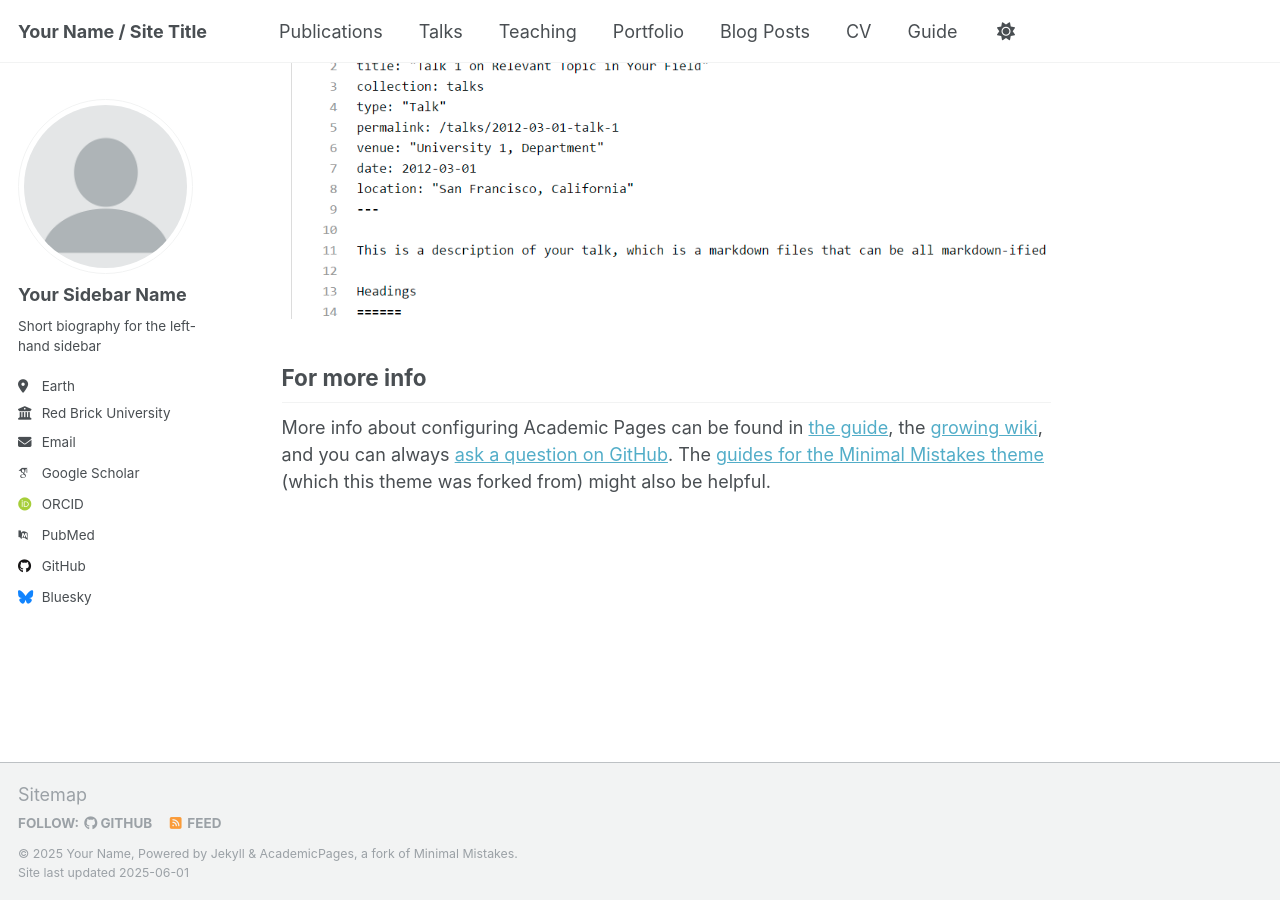
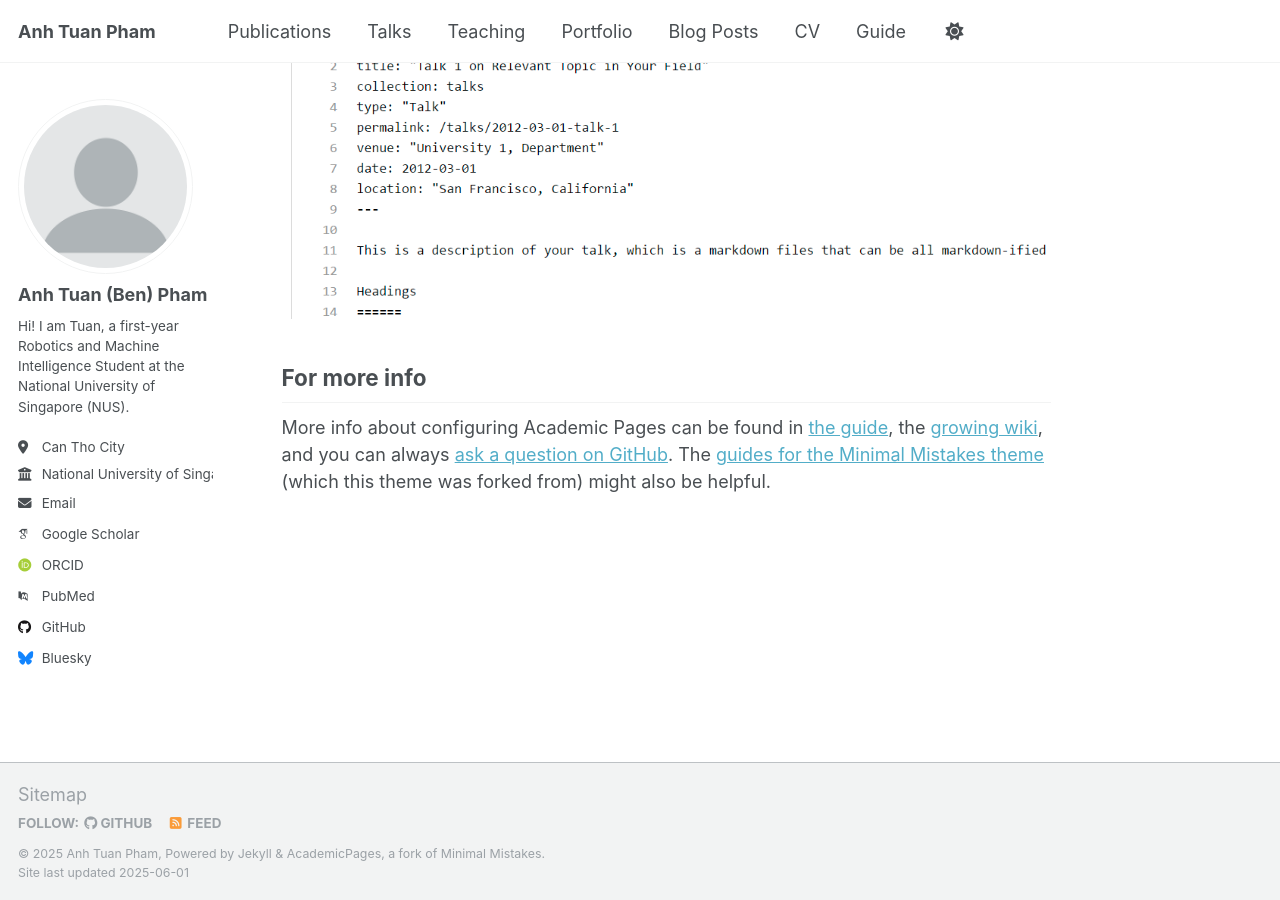
Before and after one commit to patuan07/patuan07.github.io, a Jekyll site: the page built from _pages/about.md, in a window 1280 px wide and 900 px high, scrolled down 2636 px. Built offline with Jekyll 4.4.1, drawn with Linux system fonts in a browser that asks for light colours; some web fonts are replaced.

Commit message:
Update _config.yml

```diff
--- a/_config.yml
+++ b/_config.yml
@@ -9,13 +9,13 @@
 # Basic Site Settings
 locale                   : "en-US"
 site_theme               : "default"
-title                    : "Your Name / Site Title"
+title                    : "Anh Tuan Pham"
 title_separator          : "-"
-name                     : &name "Your Name"
-description              : &description "personal description"
-url                      : https://academicpages.github.io # the base hostname & protocol for your site e.g. "https://[your GitHub username].github.io" or if you already have some other page hosted on Github then use "https://[your GitHub username].github.io/[Your Repo Name]"
+name                     : &name "Anh Tuan Pham"
+description              : &description "A young mind fueled by dedication to create new and innovative solutions."
+url                      : https://patuan07.github.io # the base hostname & protocol for your site e.g. "https://[your GitHub username].github.io" or if you already have some other page hosted on Github then use "https://[your GitHub username].github.io/[Your Repo Name]"
 baseurl                  : "" # the subpath of your site, e.g. "/blog"
-repository               : "academicpages/academicpages.github.io"
+repository               : "patuan07/patuan07.github.io"
 
 # Site Author - The following control what appear as part of the author content on the side bar.
 #               If a field is blank the icon and link will not appear, otherwise it will be shown.
@@ -23,13 +23,13 @@ repository               : "academicpages/academicpages.github.io"
 author:
   # Biographic information
   avatar           : "profile.png"
-  name             : "Your Sidebar Name"
+  name             : "Anh Tuan (Ben) Pham"
   pronouns         : # example: "she/her"
-  bio              : "Short biography for the left-hand sidebar"
-  location         : "Earth"
-  employer         : "Red Brick University"
+  bio              : "Hi! I am Tuan, a first-year Robotics and Machine Intelligence Student at the National University of Singapore (NUS)."
+  location         : "Can Tho City"
+  employer         : "National University of Singapore"
   uri              : # URL
-  email            : "none@example.org"
+  email            : "phamanhtuanben@gmail.com"
 
   # Academic websites
   academia         : # URL
@@ -46,7 +46,7 @@ author:
   bitbucket        : # Username - Update with your username on the site
   codepen          : # Username
   dribbble         : # Username
-  github           : "academicpages"
+  github           : "patuan07"
   kaggle           : # Username
   stackoverflow    : # User number or user number and name (i.e., use "1" or "1/jeff-atwood")
 
```
